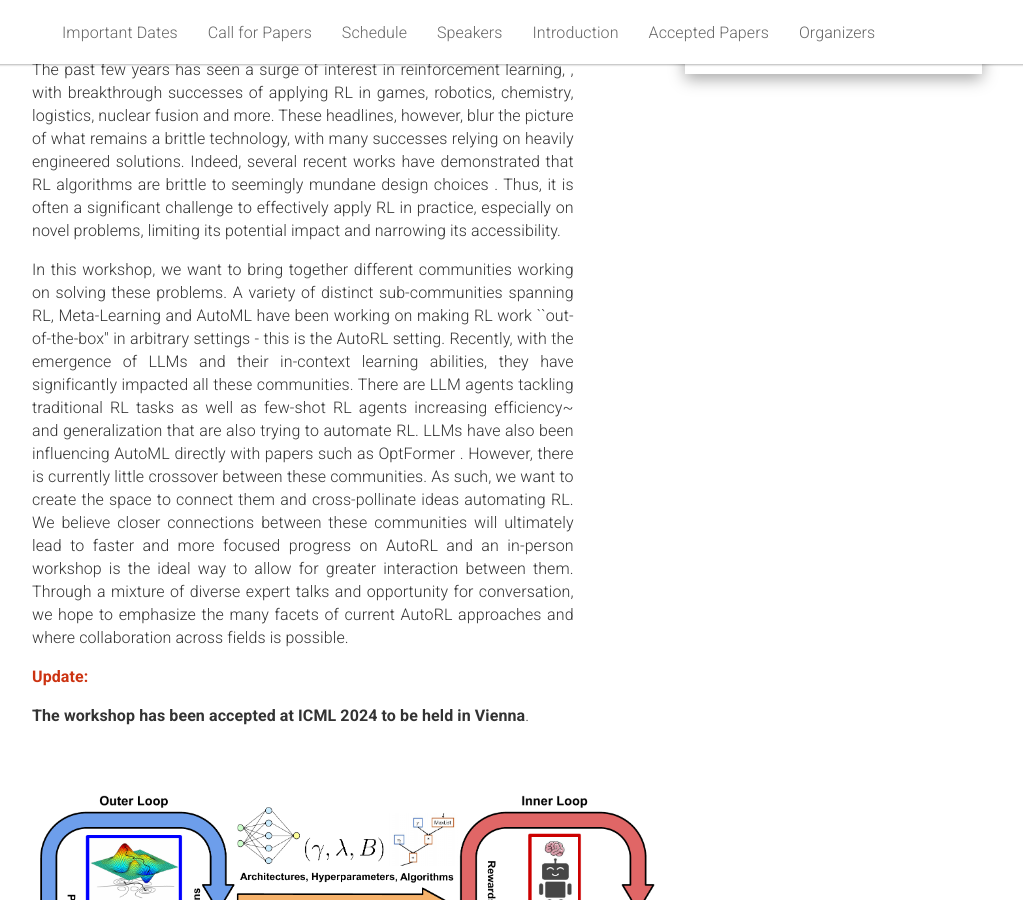
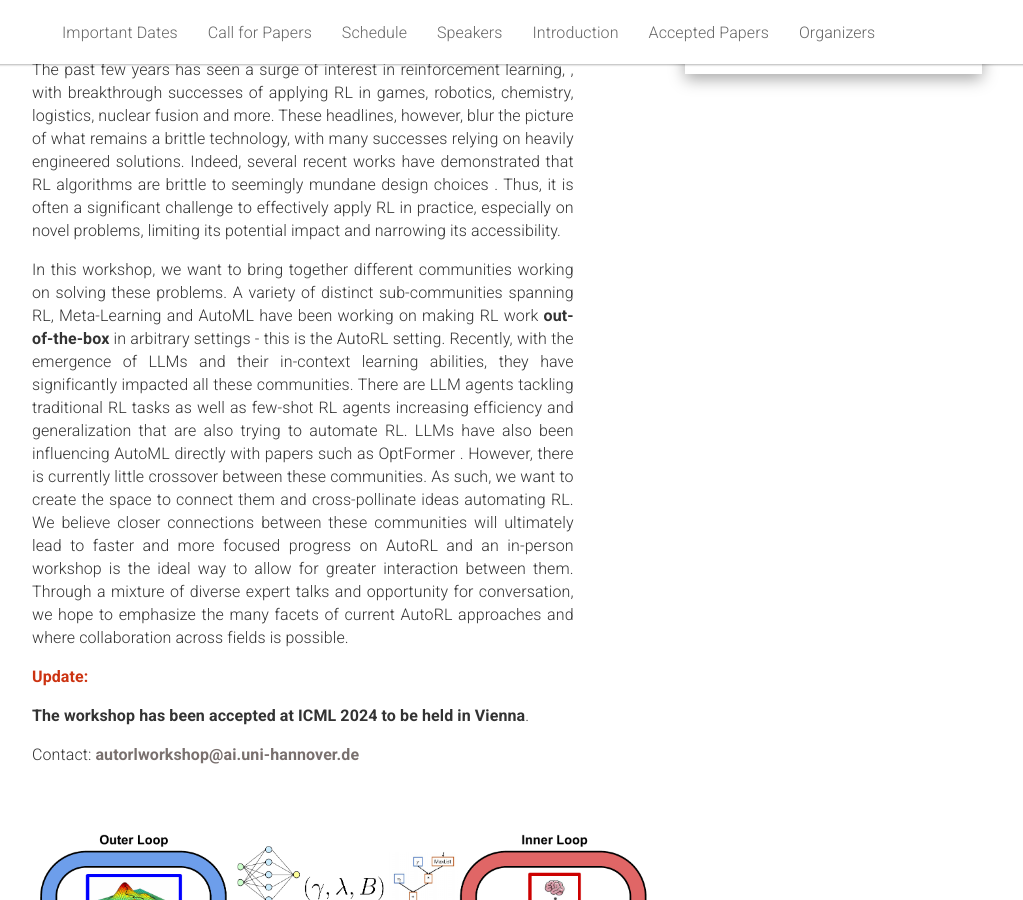
Before and after one commit to autorlworkshop/autorlworkshop.github.io, a Jekyll site: the page built from _pages/home.md, in a window 1280 px wide and 900 px high, scrolled down 284 px. Shown: the whole window, without its empty margins (133-1156 px from the left). Built offline with Jekyll 4.4.1, drawn with Linux system fonts in a browser that asks for light colours; some of the changed text lies outside the part shown.

Commit message:
Added contact e-mail

```diff
--- a/_pages/home.md
+++ b/_pages/home.md
@@ -24,12 +24,15 @@ acknowledgements: ""
     </p>
     <p>
       In this workshop, we want to bring together different communities working on solving these problems.
-      A variety of distinct sub-communities spanning RL, Meta-Learning and AutoML have been working on making RL work ``out-of-the-box'' in arbitrary settings - this is the AutoRL setting. Recently, with the emergence of LLMs and their in-context learning abilities, they have significantly impacted all these communities. There are LLM agents tackling traditional RL tasks as well as few-shot RL agents increasing efficiency~ and generalization that are also trying to automate RL. LLMs have also been influencing AutoML directly with papers such as OptFormer . However, there is currently little crossover between these communities. As such, we want to create the space to connect them and cross-pollinate ideas automating RL.
+      A variety of distinct sub-communities spanning RL, Meta-Learning and AutoML have been working on making RL work <b>out-of-the-box</b> in arbitrary settings - this is the AutoRL setting. Recently, with the emergence of LLMs and their in-context learning abilities, they have significantly impacted all these communities. There are LLM agents tackling traditional RL tasks as well as few-shot RL agents increasing efficiency and generalization that are also trying to automate RL. LLMs have also been influencing AutoML directly with papers such as OptFormer . However, there is currently little crossover between these communities. As such, we want to create the space to connect them and cross-pollinate ideas automating RL.
       We believe closer connections between these communities will ultimately lead to faster and more focused progress on AutoRL and an in-person workshop is the ideal way to allow for greater interaction between them.
       Through a mixture of diverse expert talks and opportunity for conversation, we hope to emphasize the many facets of current AutoRL approaches and where collaboration across fields is possible.
     </p>
     <p>
     <p style="color:#c31;"><b>Update:</b></p> <b>The workshop has been accepted at ICML 2024 to be held in Vienna</b>.
+       </p>
+    <p>
+    Contact: <a href="mailto:autorlworkshop@ai.uni-hannover.de">autorlworkshop@ai.uni-hannover.de</a>
        </p>
   </div>
   <div class="col-md-1 hidden-xs">
@@ -502,7 +505,10 @@ acknowledgements: ""
 
 <div class="row">
   <div class="col-xs-12">
-    <h2>References</h2>
+    <h2>Contact</h2>
+    <p>
+    <a href="mailto:autorlworkshop@ai.uni-hannover.de">autorlworkshop@ai.uni-hannover.de</a>
+       </p>
   </div>
 </div>
 <div class="row">
```
